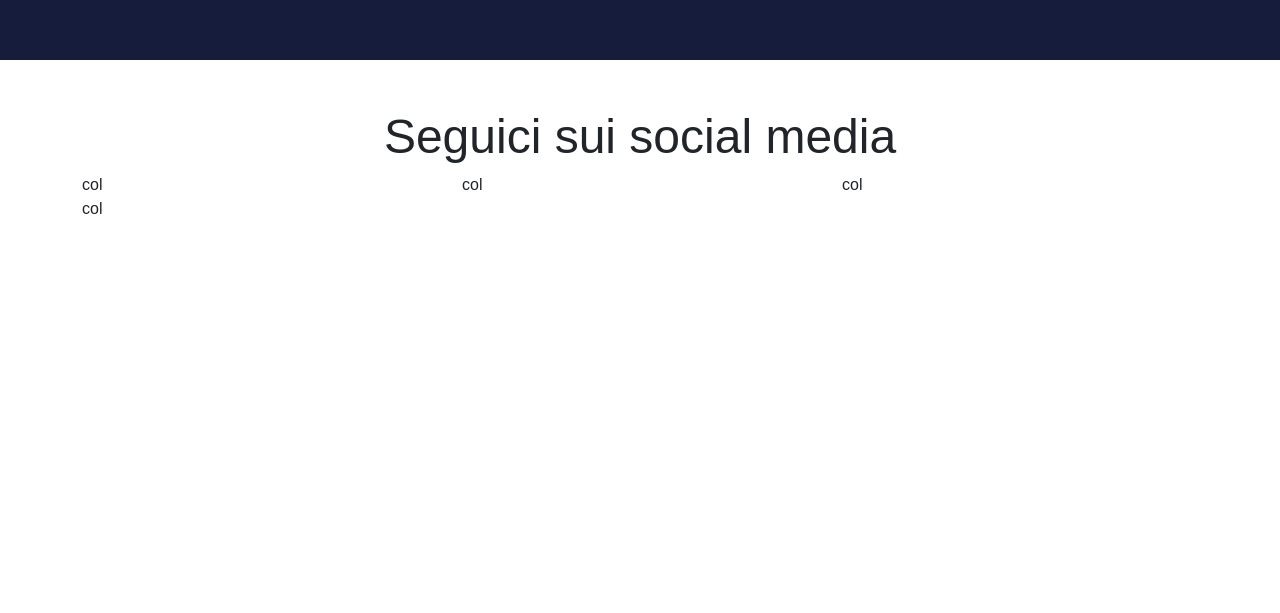
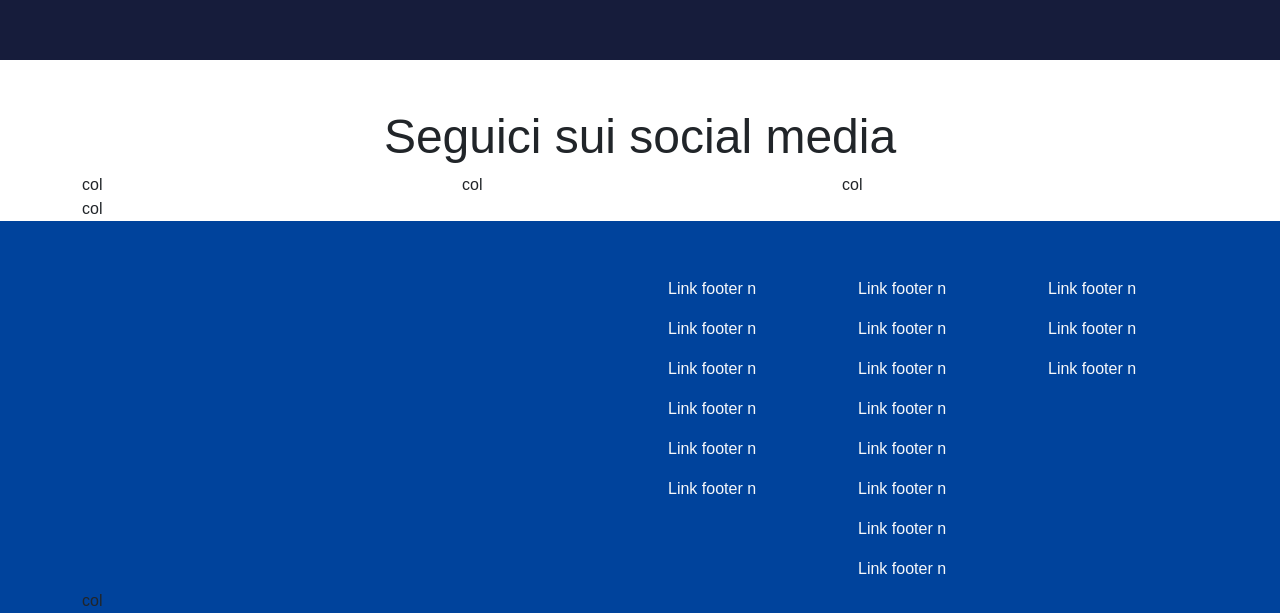
Before and after one commit to ariannagreco3393/htmlcss-playstation, a plain HTML site: page index.html in a window 1280 px wide. Shown: the part 4645-5258 px from the top of the page. Before the commit the page ends 4866 px from the top, so only its background shows below. Drawn offline with nearby package versions, Linux system fonts and the light colour scheme.

Commit message:
add footer

```diff
--- a/css/style.css
+++ b/css/style.css
@@ -95,3 +95,7 @@ body {
     height: 400px;
     background-color: var(--bg_dark_blue);
 }
+
+.site_footer {
+    background-color: var(--bg_blue_footer);
+}
--- a/index.html
+++ b/index.html
@@ -174,10 +174,91 @@
                 </div>
             </div>
         </section>
-
     </main>
     <!-- /.site_main -->
-    <footer class="site_footer"></footer>
+    <footer class="site_footer">
+        <div class="footer_top pt-5">
+            <div class="container container-sm container-md container-lg">
+                <div class="row">
+                    <div class="col-12 col-lg-6"></div>
+                    <div class="col-12 col-lg-6">
+                        <div class="row">
+                            <div class="col-12 col-md-4">
+                                <ul class="nav flex-column">
+                                    <li class="nav-item">
+                                      <a class="nav-link text-light" href="#">Link footer n</a>
+                                    </li>
+                                    <li class="nav-item">
+                                        <a class="nav-link text-light" href="#">Link footer n</a>
+                                      </li>
+                                      <li class="nav-item">
+                                        <a class="nav-link text-light" href="#">Link footer n</a>
+                                      </li>
+                                      <li class="nav-item">
+                                        <a class="nav-link text-light" href="#">Link footer n</a>
+                                      </li>
+                                      <li class="nav-item">
+                                        <a class="nav-link text-light" href="#">Link footer n</a>
+                                      </li>
+                                      <li class="nav-item">
+                                        <a class="nav-link text-light" href="#">Link footer n</a>
+                                      </li>
+                                  </ul>
+                            </div>
+                            <div class="col-12 col-md-4">
+                                <ul class="nav flex-column">
+                                    <li class="nav-item">
+                                      <a class="nav-link text-light" href="#">Link footer n</a>
+                                    </li>
+                                    <li class="nav-item">
+                                        <a class="nav-link text-light" href="#">Link footer n</a>
+                                      </li>
+                                      <li class="nav-item">
+                                        <a class="nav-link text-light" href="#">Link footer n</a>
+                                      </li>
+                                      <li class="nav-item">
+                                        <a class="nav-link text-light" href="#">Link footer n</a>
+                                      </li>
+                                      <li class="nav-item">
+                                        <a class="nav-link text-light" href="#">Link footer n</a>
+                                      </li>
+                                      <li class="nav-item">
+                                        <a class="nav-link text-light" href="#">Link footer n</a>
+                                      </li>
+                                      <li class="nav-item">
+                                        <a class="nav-link text-light" href="#">Link footer n</a>
+                                      </li>
+                                      <li class="nav-item">
+                                        <a class="nav-link text-light" href="#">Link footer n</a>
+                                      </li>
+                                  </ul>
+                            </div>
+                            <div class="col-12 col-md-4">
+                                <ul class="nav flex-column">
+                                    <li class="nav-item">
+                                      <a class="nav-link text-light" href="#">Link footer n</a>
+                                    </li>
+                                    <li class="nav-item">
+                                        <a class="nav-link text-light" href="#">Link footer n</a>
+                                      </li>
+                                      <li class="nav-item">
+                                        <a class="nav-link text-light" href="#">Link footer n</a>
+                                      </li>
+                                  </ul>
+                            </div>
+                        </div>
+                    </div>
+                </div>
+            </div>
+        </div>
+        <div class="footer_bottom">
+            <div class="container container-sm container-md container-lg">
+                <div class="row">
+                    <div class="col-12 col-md-6">col</div>
+                </div>
+            </div>
+        </div>
+    </footer>
     <!-- /.site_footer -->
 </body>
 </html>
```
